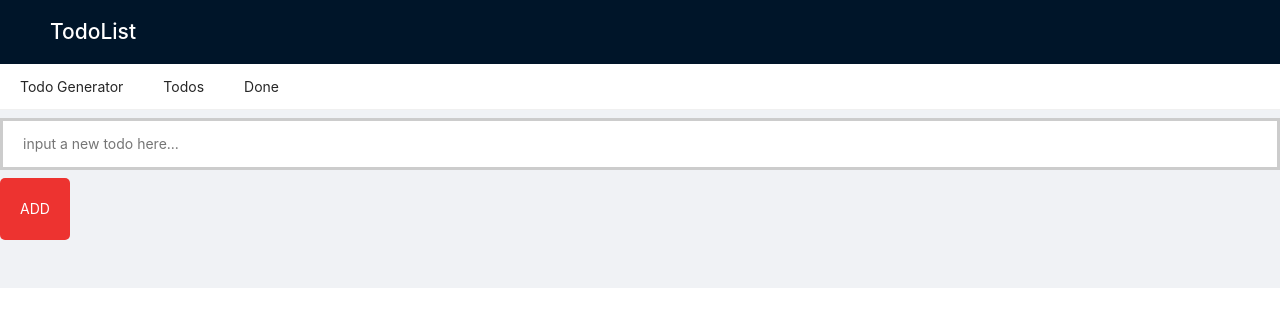
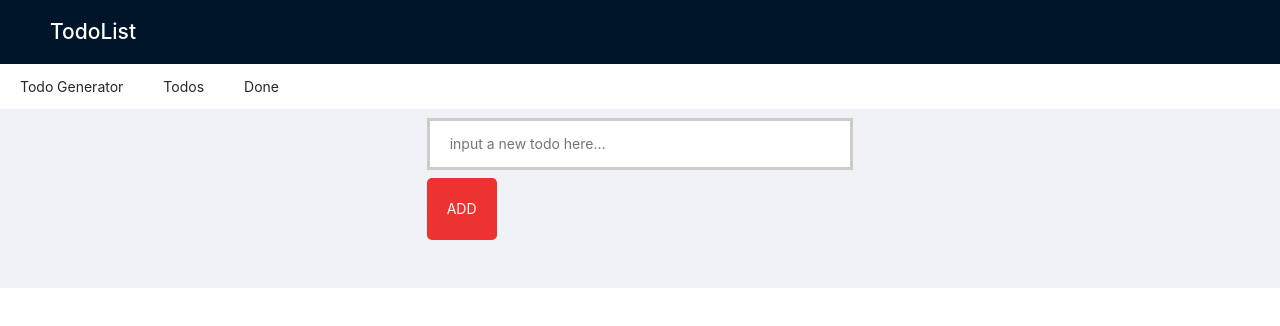
Before and after one commit to reyesha/to-do-list, a React (Create React App) app: page / in a window 1280 px wide. Shown: the top 326 px of the page. Built offline with nearby package versions, Linux system fonts and the light colour scheme; no server answers.

Commit message:
[TodoList][Christian & Hannah] css: add design to TodoGenerator

```diff
--- a/src/components/TodoGenerator.js
+++ b/src/components/TodoGenerator.js
@@ -1,5 +1,6 @@
 import React, { Component } from 'react';
 import { addTodo } from '../apis/todos';
+import { Row, Col } from 'antd';
 class TodoGenerator extends Component {
 
     onSubmit = (event) => {
@@ -15,12 +16,18 @@ class TodoGenerator extends Component {
     render() {
         return (
             <div>
+                <Row>
+                <Col span={8}></Col>
+                <Col span={8}>
                 <form onSubmit={this.onSubmit}>
                     <span>
                         <input type="text" placeholder="input a new todo here..." id="todoInput" name="todoInput" />
                         <input type="submit" value="ADD" class="example_a" />
                     </span>
                 </form>
+                </Col>
+                <Col span={8}></Col>
+                </Row>
             </div>
         );
     }
```
